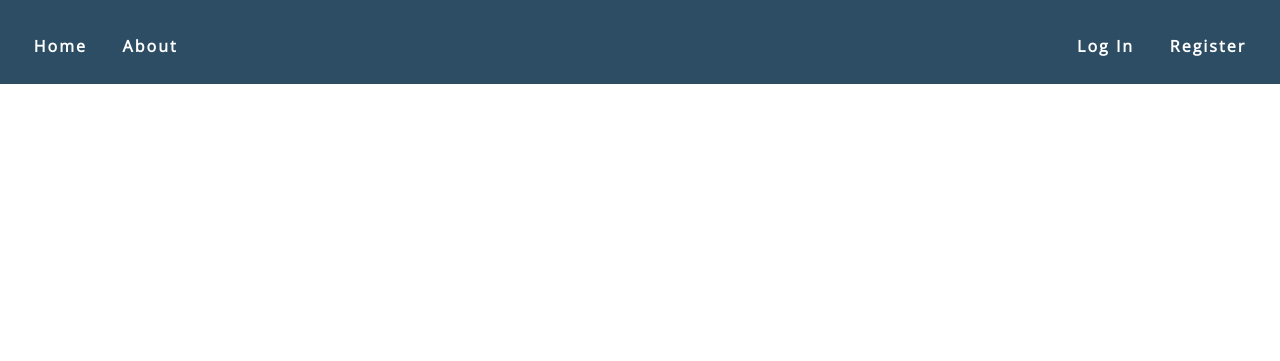
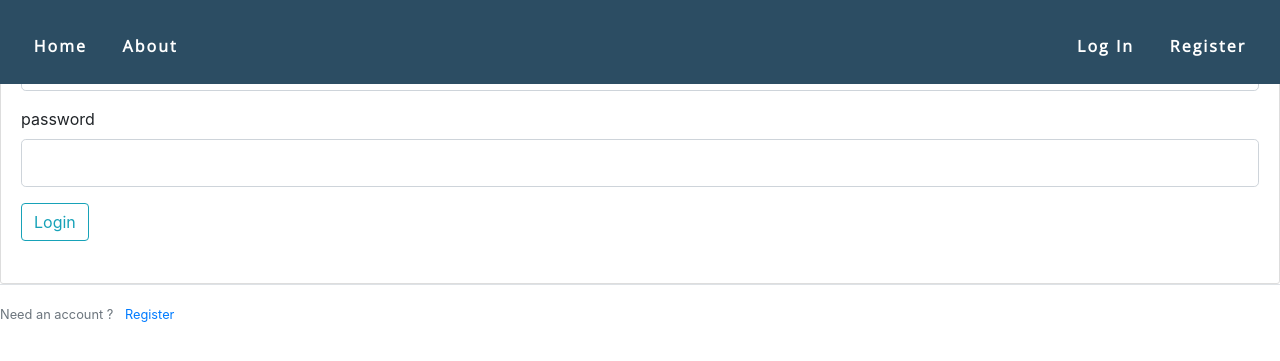
Before and after one commit to pulkithanda/hack-cessible, a Flask app: page /login in a window 1280 px wide. Shown: the top 361 px of the page. Run offline with Flask 2, Linux system fonts and the light colour scheme; some libraries are stand-ins or nearby versions.

Commit message:
login branch (untested)

```diff
--- a/covid19/forms.py
+++ b/covid19/forms.py
@@ -5,12 +5,12 @@ from flask_wtf import FlaskForm
 
 
 class RegistrationForm(FlaskForm):
-    email = StringField("Email", validators=[DataRequired(), Length(2, 120)])
-    password = PasswordField('Password', validators=[
+    email = StringField("email", validators=[DataRequired(), Length(2, 120)])
+    password = PasswordField('password', validators=[
                              DataRequired(), Length(min=6)])
-    confirm_password = PasswordField('Confirm Password', validators=[
+    confirm_password = PasswordField('confirm_password', validators=[
                                      DataRequired(), EqualTo('password')])
-    phone = StringField("Phone", validators=[DataRequired(), Length(10, 13)])
+    phone = StringField("phone", validators=[DataRequired(), Length(10, 13)])
     submit = SubmitField("Sign Up")
 
     def validate_email(self, email):
@@ -18,3 +18,18 @@ class RegistrationForm(FlaskForm):
         if emailval:
             raise ValidationError(
                 "There is already an account with this email address")
+
+
+class LoginForm(FlaskForm):
+    email = StringField("email", validators=[DataRequired(), Length(2, 120)])
+    password = PasswordField('password', validators=[
+                             DataRequired(), Length(min=6, message="Invalid password. Passwords must be at least 6 characters long.")])
+    submit = SubmitField("Login")
+
+    def validate_login(self, email):
+        emailval = User.query.filter_by(email=email.data).first()
+        if not emailval:
+            raise ValidationError("No account with this email address exists")
+        if password.data != emailval.password:
+            raise ValidationError("Incorrect email address or password")
+        return True
--- a/covid19/routes.py
+++ b/covid19/routes.py
@@ -1,7 +1,9 @@
 from flask import Flask
+import flask_login
 from flask.templating import render_template
-from covid19 import app
-from covid19.forms import RegistrationForm
+from covid19 import app, login_manager
+from covid19.forms import RegistrationForm, LoginForm
+from covid19.models import User
 
 
 @app.route("/home")
@@ -15,12 +17,25 @@ def about():
     return render_template("about.html", title="About")
 
 
-@app.route("/login")
+@app.route("/login", methods=['GET', 'POST'])
 def login():
-    return render_template("login.html", title="Login")
-
+    form = LoginForm()
+    if form.validate_on_submit():
+        login_user(user, remember=remember)
+        '''return flask.redirect(flask.url_for('post'), title="Create Post")'''
+    return render_template("login.html", title="Login", form=form)
 
 @app.route("/register", methods=['GET', 'POST'])
 def register():
     form = RegistrationForm()
     return render_template('register.html', title="Register", form=form)
+
+
+'''
+from flask_login import login_required, current_user
+
+@app.route("/post", methods=['GET, POST'])
+@login_required
+def postCreate():
+    return render_template('postCreate.html', title="Create Post", name=current_user)
+'''
--- a/covid19/templates/login.html
+++ b/covid19/templates/login.html
@@ -1,4 +1,44 @@
-{% extends 'layout.html' %}
+{% extends "layout.html" %}
 {% block content %}
-<h1> Login </h1>
+<!-- TODO: Fix this -->
+
+<div class="content-section">
+    <form method="POST" action="">
+	<div><style="padding-top: 500 px"></div> <!-- TEMP STYLE -->
+        <fieldset class="form-group">
+            <div class="form-group">
+                {{form.email.label(class="form-control-label")}}
+                {% if form.email.errors %}
+                {{form.email(class="form-control form-control-lg is-invalid")}}
+                <div class="invalid-feedback">
+                    {% for error in form.email.errors %}
+                    <span> {{error}} </span>
+                    {% endfor %}
+                </div>
+                {% else %}
+                {{form.email(class="form-control form-control-lg")}}
+                {% endif %}
+            </div>
+            <div class="form-group">
+                {{form.password.label(class="form-control-label")}}
+                {% if form.password.errors %}
+                {{form.password(class="form-control form-control-lg is-invalid")}}
+                {% for error in form.password.errors %}
+                <span> {{error}} </span>
+                {% endfor %}
+                {% else %}
+                {{form.password(class="form-control form-control-lg")}}
+                {% endif %}
+            </div>
+            <div class="form-group">
+                {{form.submit(class="btn btn-outline-info")}}
+            </div>
+        </fieldset>
+    </form>
+</div>
+<div class="border-top pt-3">
+    <small class="text-muted">
+        Need an account ? <a class="ml-2" href=" {{url_for('register')}} "> Register </a>
+    </small>
+</div>
 {% endblock %}
```
Also changed, not shown: covid19/__init__.py (+10 -0 lines), covid19/models.py (+11 -0 lines).
